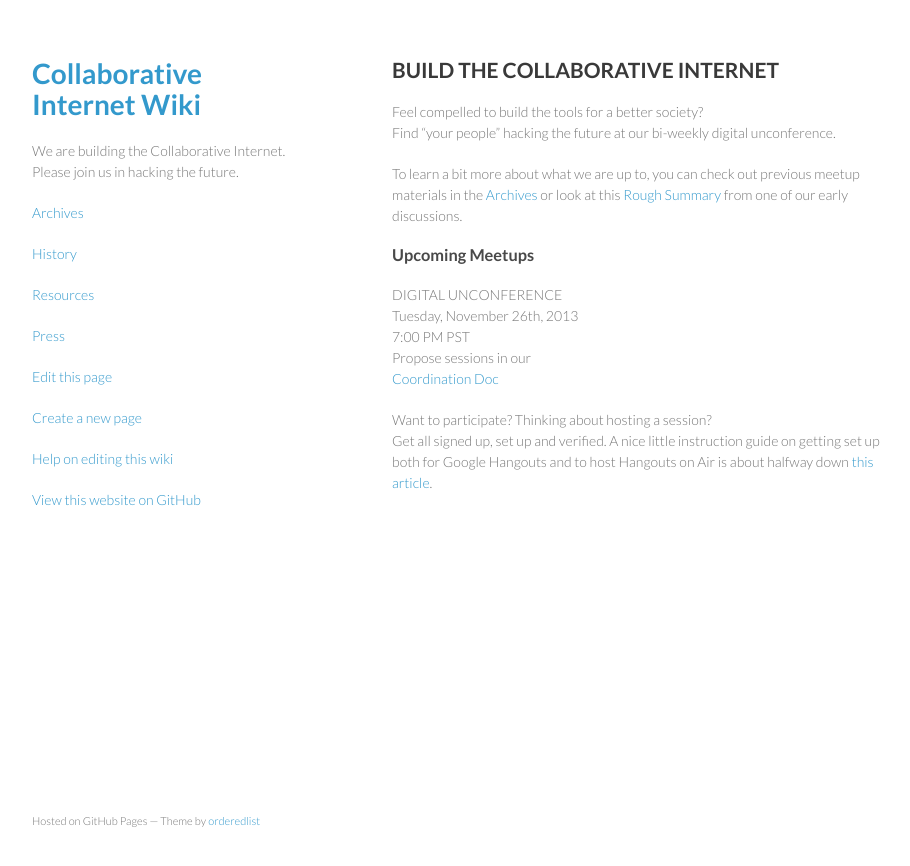
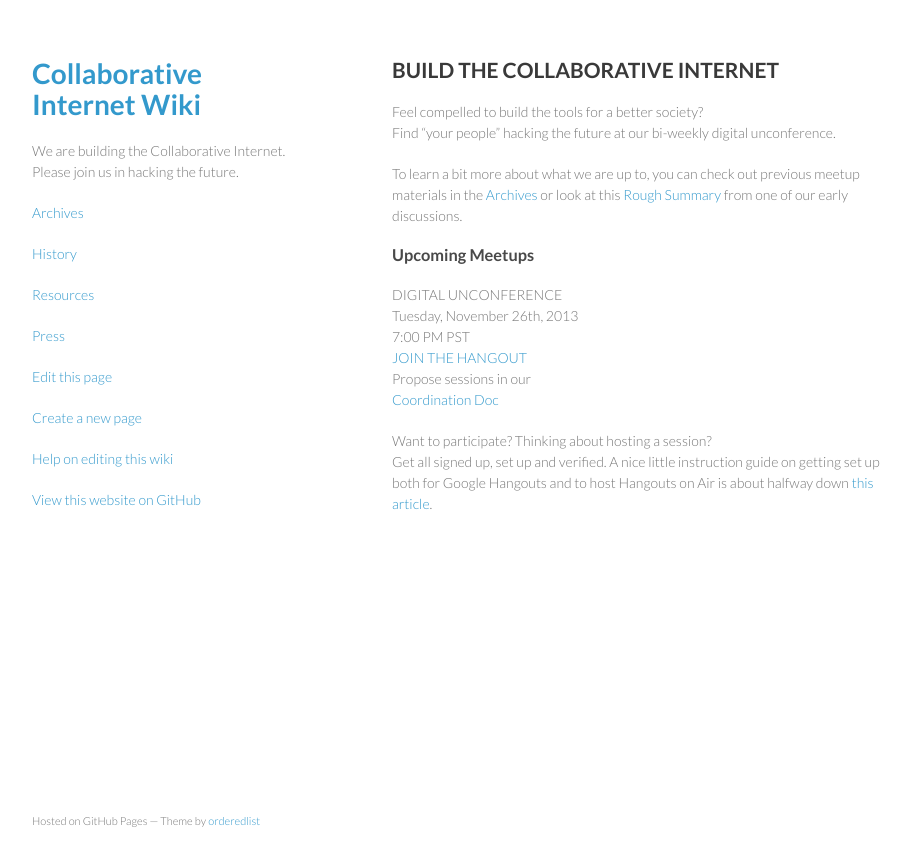
Before and after one commit to collaborativeinternet/collaborativeinternet.github.io, a Jekyll site: the page built from index.md, in a window 1280 px wide. Shown: the top 866 px of the page, without its empty margins (178-1088 px from the left). Built offline with Jekyll 4.4.1, drawn with Linux system fonts in a browser that asks for light colours.

Commit message:
Update index.md

```diff
--- a/index.md
+++ b/index.md
@@ -14,6 +14,7 @@
 DIGITAL UNCONFERENCE
 Tuesday, November 26th, 2013
 7:00 PM PST
+[JOIN THE HANGOUT](https://plus.google.com/hangouts/_/72cpilluecam84a9e6j6tuk6t4?authuser=0&hl=en)
 Propose sessions in our
 [Coordination Doc](https://docs.google.com/spreadsheet/ccc?key=0Aqe_OvhjNeDPdDdwVGJHV0ZEdDF2UEJZMks4UUI3X3c&usp=sharing)
 
```
